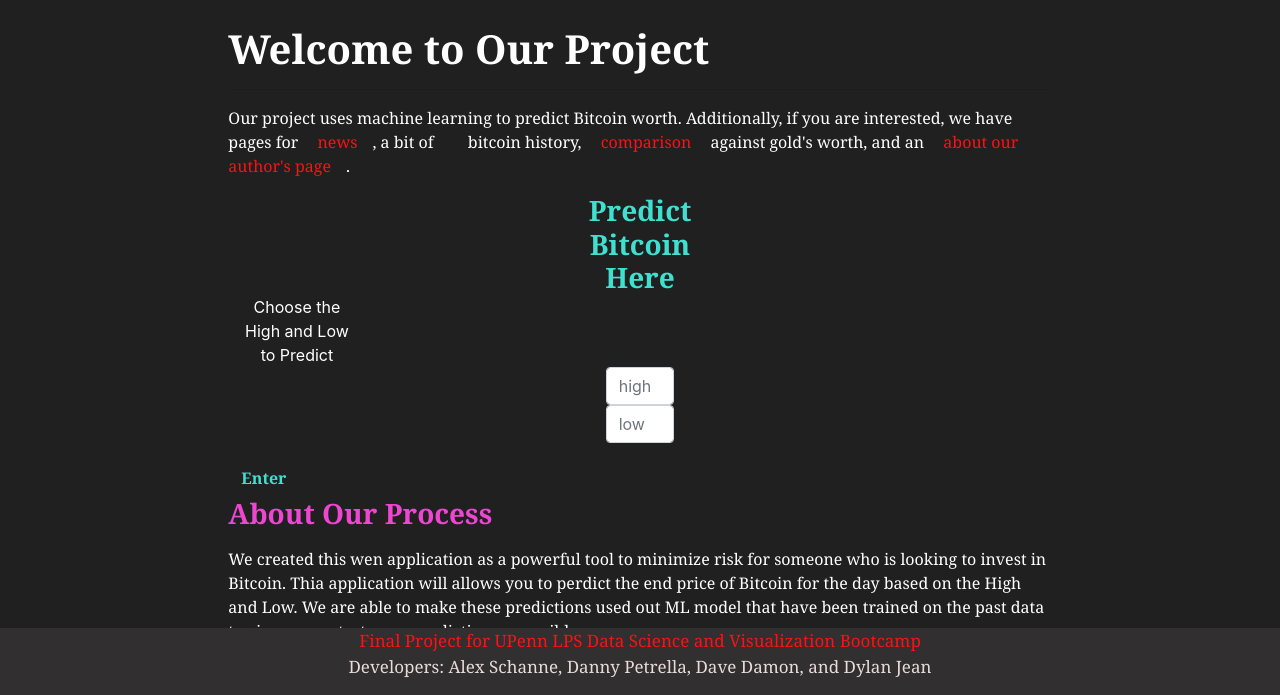
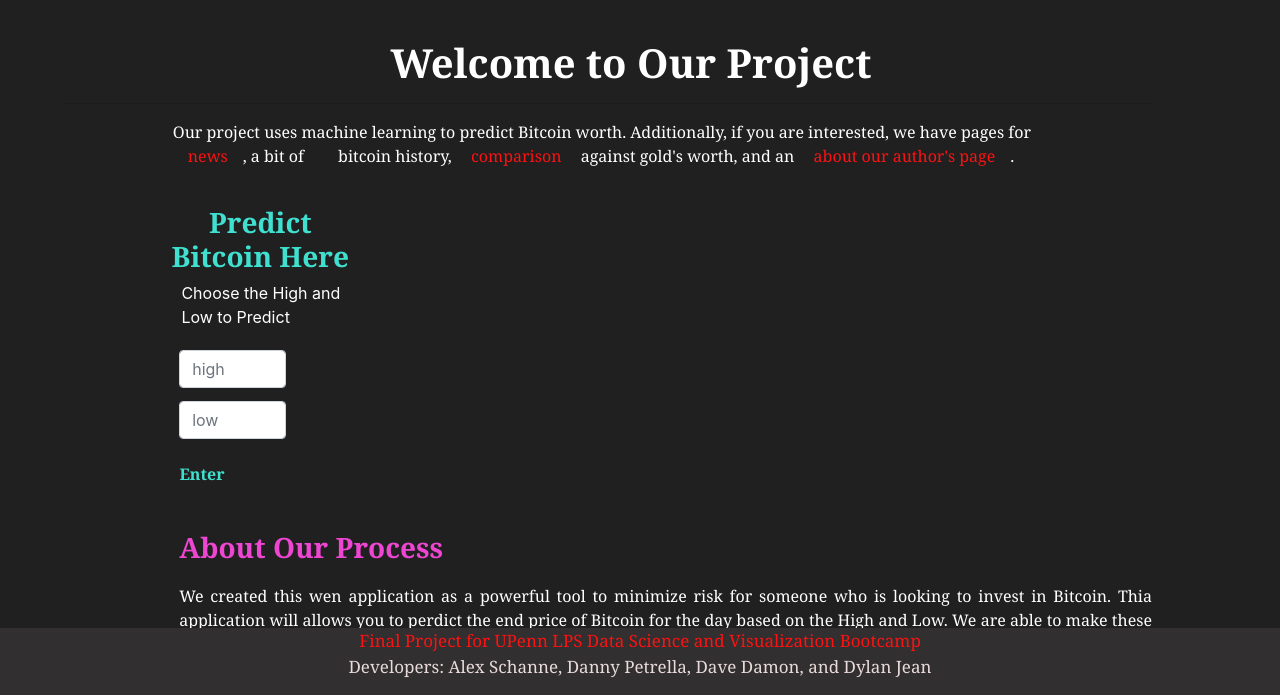
Before and after one commit to dylanjean/Final-Project, a Flask app: page / in a window 1280 px wide. Shown: the part 105-800 px from the top of the page. Run offline with Flask 2, Linux system fonts and the light colour scheme; some libraries are stand-ins or nearby versions.

Commit message:
making predict page dymanic

```diff
--- a/static/css/style.css
+++ b/static/css/style.css
@@ -83,15 +83,6 @@ about-our-project {
 }
 
 
-/* gratitude carousel*/
-
-.carousel-inner img {
-    display: block;
-    height: auto;
-    max-width: 100%;
-}
-
-
 /* small screen adjustments*/
 
 @media(max-width:992px) {
--- a/templates/index.html
+++ b/templates/index.html
@@ -49,31 +49,27 @@
     </nav>
 
     <content>
-        <div class="about-our-project col-md-8" style="margin:auto; font-family: Georgia, 'Times New Roman', Times, serif; color: white;">
-            <h1 style="color: white; font-weight:bold; margin-top: 3%;">Welcome to Our Project</h1>
+        <div class="about-our-project" style="text-align: left; margin-top: 3%; margin-right: 10%; font-family: Georgia, 'Times New Roman', Times, serif; color: white; margin-left: 5%;">
+            <h1 style="color: white; font-weight:bold; margin-left: 30%; margin-top: 3%;">Welcome to Our Project</h1>
             <hr>
-            <p style="color: white;">Our project uses machine learning to predict Bitcoin worth. Additionally, if you are interested, we have pages for <a href="/news">news</a>, a bit of
+            <p style="color: white; margin-left: 10%; margin-right: 10%;">Our project uses machine learning to predict Bitcoin worth. Additionally, if you are interested, we have pages for <a href="/news">news</a>, a bit of
                 <a href="/history"></a>bitcoin history</a>, <a href="/comparison">comparison</a> against gold's worth, and an <a href="/about_the_developers">about our author's page</a>.
             </p>
         </div>
-
-        <div class="predict-form col-md-8" style="margin:auto;">
-            <form id="form" method='POST' action='/predict'>
-                <div class="form-group">
-                    <h3 class="form-title col-md-3" style="margin: auto; text-align: center; font-family: Cambria, Cochin, Georgia, Times, 'Times New Roman', 'serif'; color: turquoise; font-weight: bold;">Predict Bitcoin Here</h3>
-                    <label for="predict-form" class="col-md-2" style="margin: auto; text-align: center; color: white">Choose the High and Low to Predict</label>
-                    <input class="form-control col-md-1" style="margin: auto;" id="high" name="high" type="text" placeholder="high">
-                    <input class="form-control col-md-1" style="margin: auto" id="low" name="low" type="text" placeholder="low">
-                </div>
-                <button id="button" style="margin: auto; text-align: center; color:turquoise; font-family: Georgia, 'Times New Roman', Times, serif; font-weight: bold;" type="submit" class="btn btn-default">Enter</button>
-            </form>
+        <form id="form" method='POST' action='/predict'>
+            <div class="form-group">
+                <h3 class="form-title col-md-2" style="text-align: center; margin-top: 3%; margin-left: 12%; font-family: Cambria, Cochin, Georgia, Times, 'Times New Roman', 'serif'; color: turquoise; font-weight: bold;">Predict Bitcoin Here</h3>
+                <label for="predict-form" class="col-md-2" style="color: white; margin-left: 13%">Choose the High and Low to Predict</label>
+                <input class="form-control col-md-1" style="margin-left:14%; margin-top: 1%;" id="high" name="high" type="text" placeholder="high">
+                <input class="form-control col-md-1" style="margin-left:14%; margin-top: 1%" id="low" name="low" type="text" placeholder="low">
+            </div>
+            <button id="button" style="color:turquoise; margin-left:13%; font-family: Georgia, 'Times New Roman', Times, serif; font-weight: bold;" type="submit" class="btn btn-default">Enter</button>
+        </form>
         </div>
-
-        <div class="about-our-process col-md-8" style="margin:auto; text-align: left; font-family: Georgia, 'Times New Roman', Times, serif; color: white;">
+        <div class="about-our-process" style="text-align: left; margin-top: 3%; margin-right: 10%; font-family: Georgia, 'Times New Roman', Times, serif; color: white; margin-left: 14%; text-align: justify;">
             <h3 style="font-weight: bold; margin-bottom: 2%; color:rgb(238, 70, 210);">About Our Process</h3>
             <p style="margin-top:2%">
-                We created this wen application as a powerful tool to minimize risk for someone who is looking to invest in Bitcoin. Thia application will allows you to perdict the end price of Bitcoin for the day based on the High and Low. We are able to make these
-                predictions used out ML model that have been trained on the past data to give as accutrate as a prediction as possible.
+                We created this wen application as a powerful tool to minimize risk for someone who is looking to invest in Bitcoin. Thia application will allows you to perdict the end price of Bitcoin for the day based on the High and Low. We are able to make these predictions used out ML model that have been trained on the past data to give as accutrate as a prediction as possible.
             </p>
         </div>
 
--- a/templates/news.html
+++ b/templates/news.html
@@ -47,7 +47,7 @@
         <div class="title" style="margin-top: 2%;">
             <h2 style="color: white; font-weight: bold; text-align: center; font-family: Cambria, Cochin, Georgia, Times, 'Times New Roman', serif;"> Bitcoin in the News Today</h2>
         </div>
-        <div class="news-blurb col-md-10" style="margin: auto;">
+        <div class="news-blurb col-md-10" style="margin-left: 10%;">
             <p style="font-family: Cambria, Cochin, Georgia, Times, 'Times New Roman', serif; color:white; text-align: justify;">
                 We hope you've enjoyed using our app to predict bitcoin's value using previous worths. And now that you've explored the numbers, we invite you to explore the narrative behind them. When considering currnency, people's economic behaviors can have huge
                 impact. So if you're trying to invest, be sure to do your due diligence and read what people are saying in today's latest news.
```
Also changed, not shown: templates/about_the_developers.html (+9 -26 lines).
